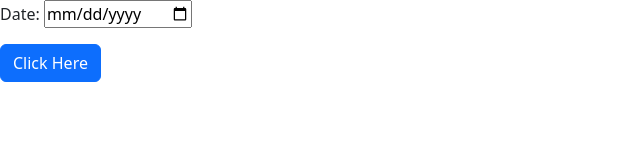
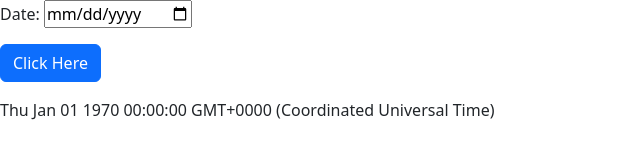
Before and after one commit to ddmcintosh/WB3-Exercises-, a plain HTML site: page Dates/OffBy1Website/index.html in a window 1280 px wide. Both pictures are taken after a click on the button "Click Here". Shown: the whole page, without its empty margins (0-640 px from the left). Drawn offline with nearby package versions, Linux system fonts and the light colour scheme.

Commit message:
Completed OffBy1Website Exercise

```diff
--- a/Dates/OffBy1Website/index.html
+++ b/Dates/OffBy1Website/index.html
@@ -18,7 +18,7 @@
     <p>
       <button id="btn" type="button" class="btn btn-primary">Click Here</button>
     </p>
-
+    <p id="output"></p>
     <script src="index.js"></script>
     <!-- JavaScript Bundle with Popper -->
     <script
--- a/Dates/OffBy1Website/index.js
+++ b/Dates/OffBy1Website/index.js
@@ -24,6 +24,8 @@ console.log("The button was clicked");
  let dateString = document.getElementById(dateField.value);
  let date = new Date(dateString);
  console.log(new Date(dateString));
+ let output = document.getElementById("output");
+ output.innerHTML = new Date(dateString);
 
 
 }
```
